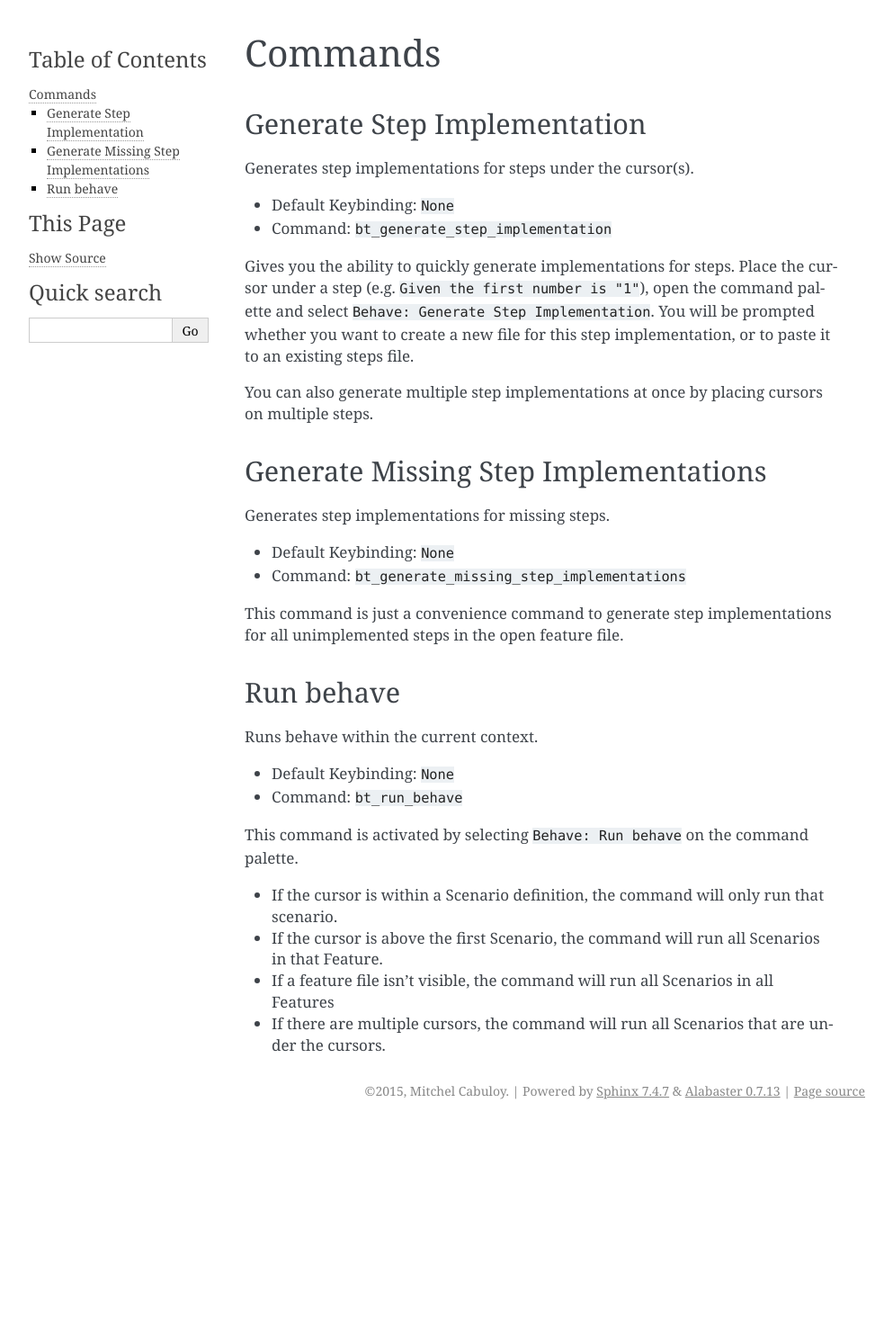
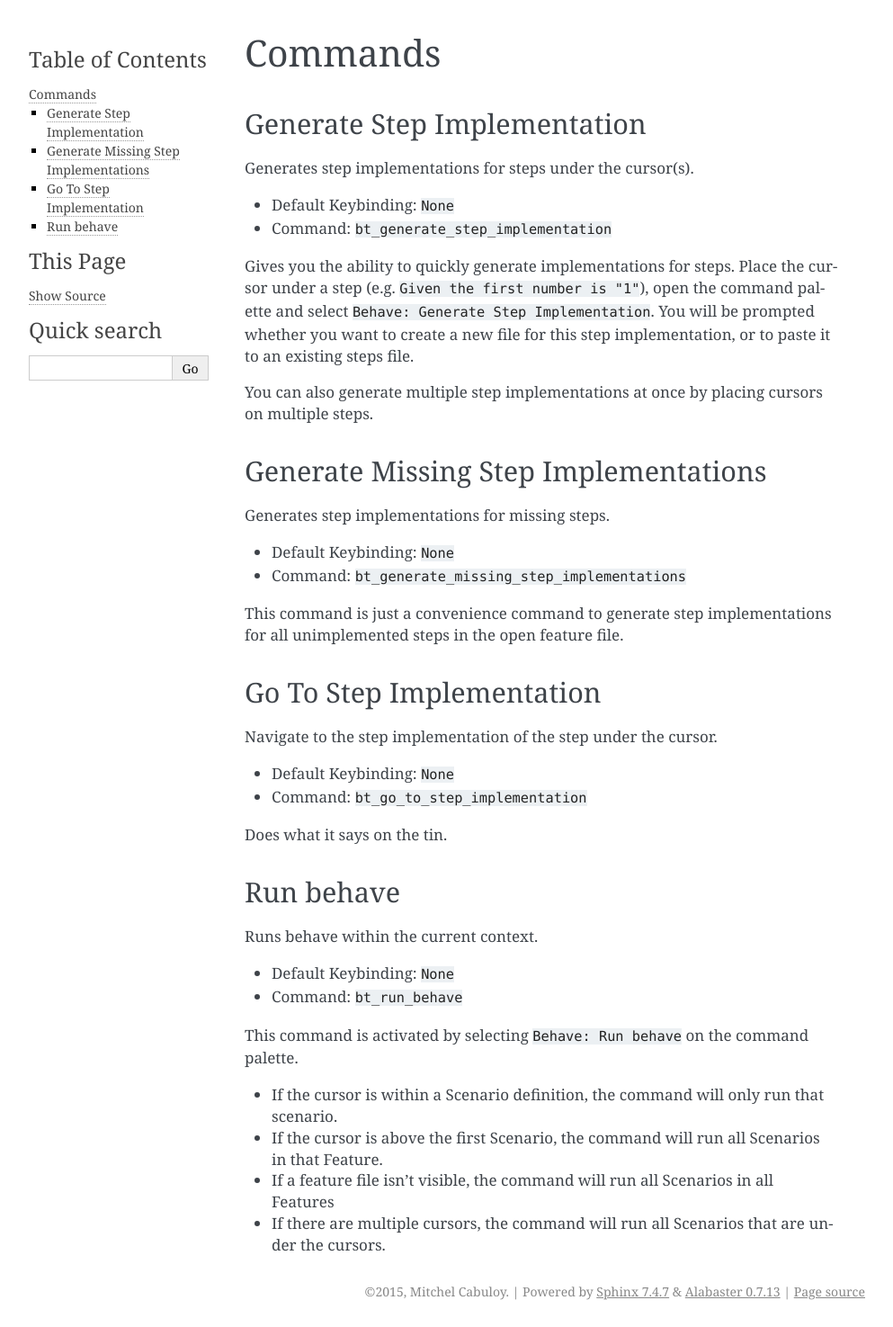
Before and after one commit to mixxorz/BehaveToolkit, a Sphinx documentation site: the page built from docs/commands.rst, in a window 1280 px wide. Shown: the whole page at 90% size, without its empty margins (148-1141 px from the left). Built offline with Sphinx 7.4.7, drawn with Linux system fonts in a browser that asks for light colours; before the commit the page ends 1252 px from its top, so only the background shows below that.

Commit message:
Added Go To Step Implementation section to Commands

```diff
--- a/docs/commands.rst
+++ b/docs/commands.rst
@@ -31,6 +31,17 @@ Generates step implementations for missing steps.
 This command is just a convenience command to generate step implementations for
 all unimplemented steps in the open feature file.
 
+Go To Step Implementation
+-------------------------
+
+Navigate to the step implementation of the step under the cursor.
+
+- Default Keybinding: ``None``
+
+- Command: ``bt_go_to_step_implementation``
+
+Does what it says on the tin.
+
 Run behave
 ----------
 
```
